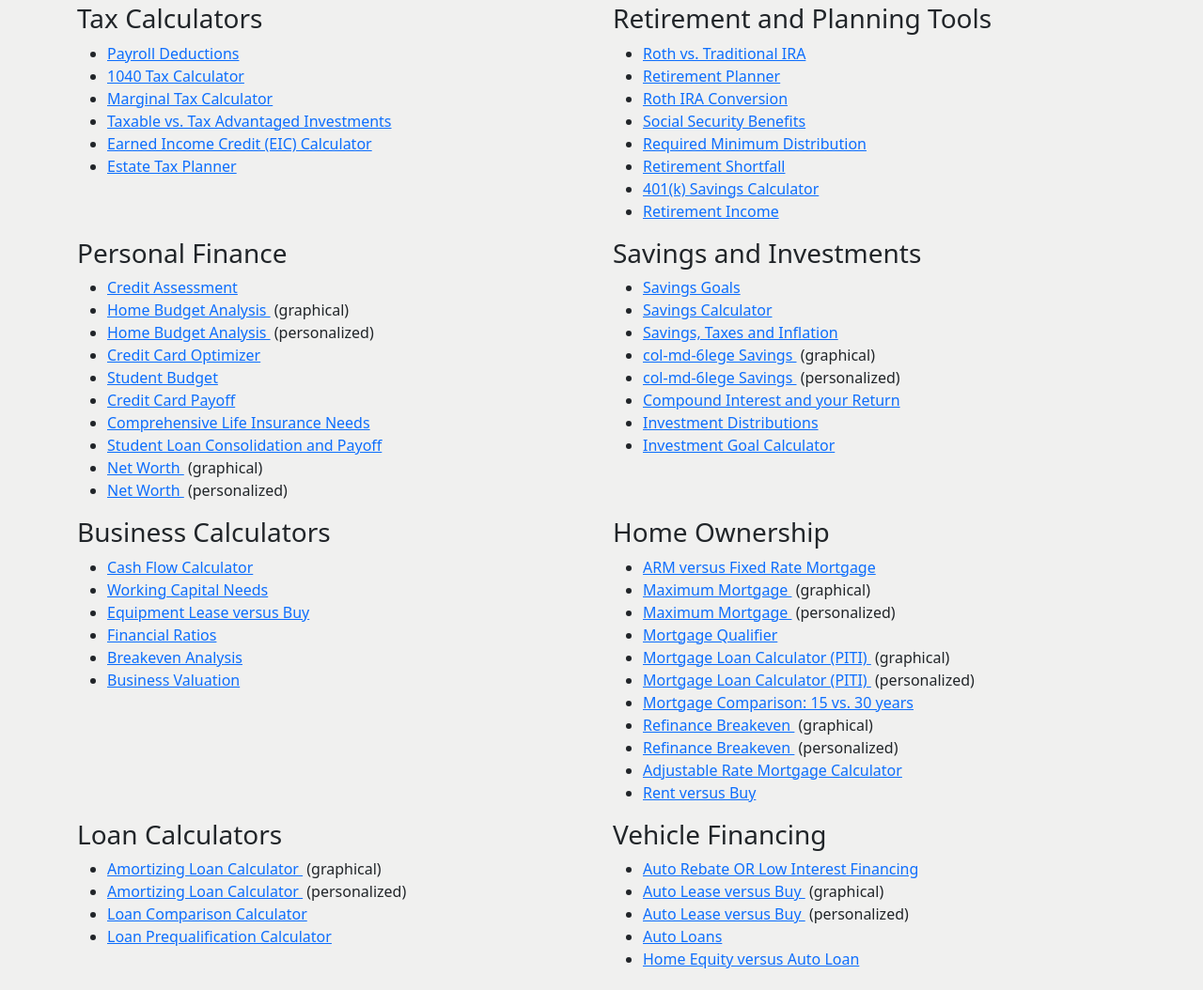
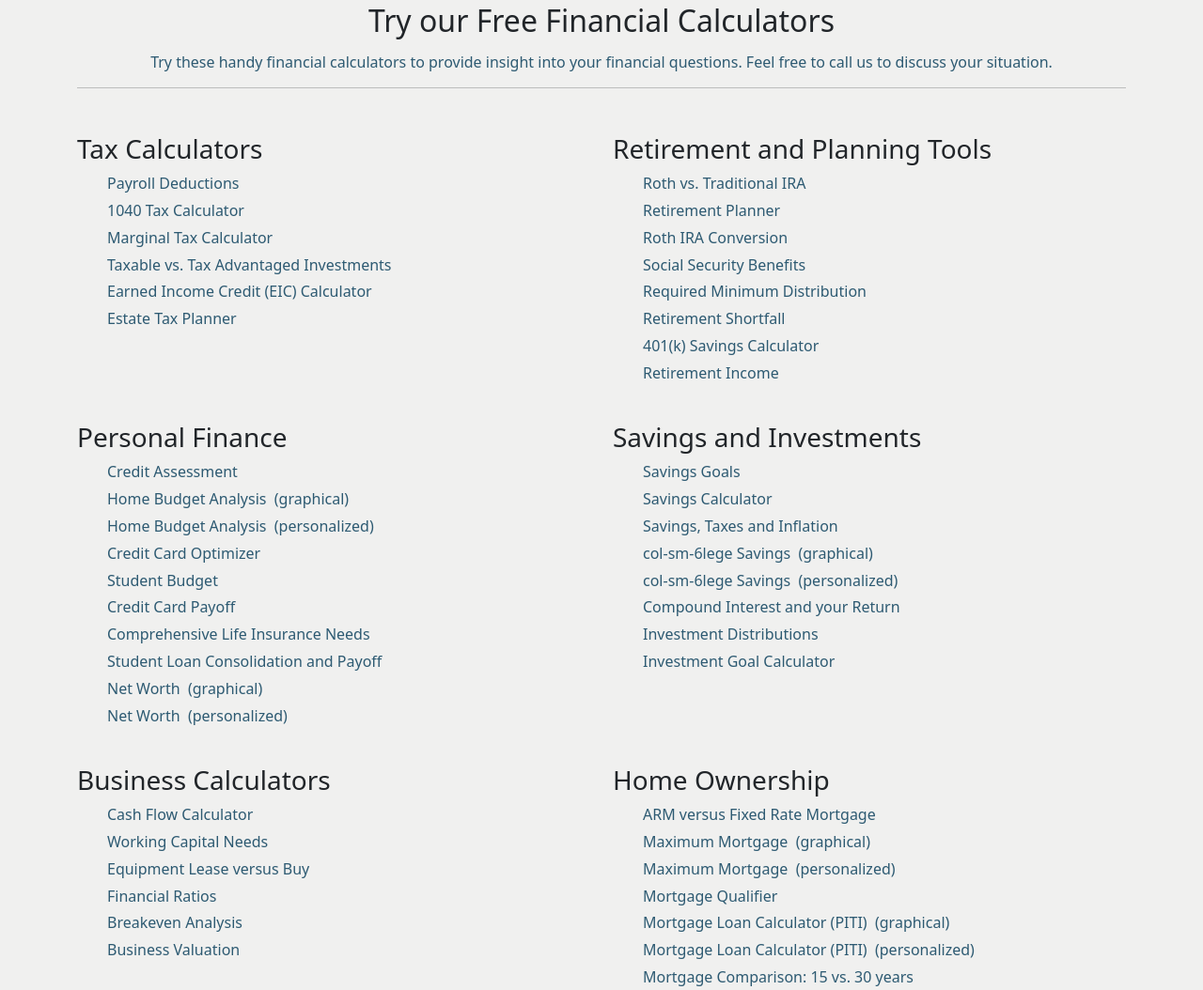
Before and after one commit to eld120/actq, an Eleventy site: page src/pages/calculators.njk in a window 1280 px wide. Shown: the part 181-1235 px from the top of the page at 94% size. Built offline with nearby package versions, Linux system fonts and the light colour scheme; Eleventy itself is replaced by a stand-in of ours; files that its build step writes are made by us from their sources.

Commit message:
updated style and header

```diff
--- a/src/pages/calculators.njk
+++ b/src/pages/calculators.njk
@@ -4,9 +4,17 @@ layout: page.njk
 permalink: /calculators/
 ---
 
+<div class="calculators">
     <div class="container-md">
-  <div class="row">
-    <div class="col-md-6 mx-auto">
+        <h2 class="text-center mb-3">Try our Free Financial Calculators</h2>
+        <h6 class="text-center">Try these handy financial calculators to provide insight into your financial questions. Feel free to call us to discuss your situation.</h6>
+        <hr class="mb-5">
+    </div>
+
+
+    <div class="container-md">
+      <div class="row mb-4">
+        <div class="col-sm-6 mx-auto">
           <h3>Tax Calculators</h3>
           <ul>
             <li>
@@ -54,7 +62,7 @@ permalink: /calculators/
           </ul>
         </div>
 
-    <div class="col-md-6">
+        <div class="col-sm-6">
           <h3>Retirement and Planning Tools</h3>
           <ul>
             <li>
@@ -117,8 +125,8 @@ permalink: /calculators/
         </div>
       </div>
 
-  <div class="row">
-    <div class="col-md-6">
+      <div class="row mb-4">
+        <div class="col-sm-6">
           <h3>Personal Finance</h3>
           <ul>
             <li>
@@ -198,7 +206,7 @@ permalink: /calculators/
           </ul>
         </div>
 
-    <div class="col-md-6">
+        <div class="col-sm-6">
           <h3>Savings and Investments</h3>
           <ul>
             <li>
@@ -224,17 +232,17 @@ permalink: /calculators/
             </li>
             <li>
               <a
-            href="https://www.finansw.com/member/accounteque-services-inc/calculators/2023/col-md-6legeSavings.html"
+                href="https://www.finansw.com/member/accounteque-services-inc/calculators/2023/col-sm-6legeSavings.html"
               >
-            col-md-6lege Savings
+                col-sm-6lege Savings
               </a>
               <span>&nbsp;(graphical)</span>
             </li>
             <li>
               <a
-            href="https://www.finansw.com/member/accounteque-services-inc/financial-tools?template=col-md-6lege.need"
+                href="https://www.finansw.com/member/accounteque-services-inc/financial-tools?template=col-sm-6lege.need"
               >
-            col-md-6lege Savings
+                col-sm-6lege Savings
               </a>
               <span>&nbsp;(personalized)</span>
             </li>
@@ -263,8 +271,8 @@ permalink: /calculators/
         </div>
       </div>
 
-  <div class="row">
-    <div class="col-md-6">
+      <div class="row mb-4">
+        <div class="col-sm-6">
           <h3>Business Calculators</h3>
           <ul>
             <li>
@@ -311,7 +319,7 @@ permalink: /calculators/
             </li>
           </ul>
         </div>
-    <div class="col-md-6">
+        <div class="col-sm-6">
           <h3>Home Ownership</h3>
           <ul>
             <li>
@@ -401,8 +409,8 @@ permalink: /calculators/
         </div>
       </div>
 
-  <div class="row">
-    <div class="col-md-6">
+      <div class="row mb-4">
+        <div class="col-sm-6">
           <h3>Loan Calculators</h3>
           <ul>
             <li>
@@ -438,7 +446,7 @@ permalink: /calculators/
           </ul>
         </div>
 
-    <div class="col-md-6">
+        <div class="col-sm-6">
           <h3>Vehicle Financing</h3>
           <ul>
             <li>
@@ -482,3 +490,4 @@ permalink: /calculators/
         </div>
       </div>
     </div>
+</div>
--- a/src/static/css/styles.sass
+++ b/src/static/css/styles.sass
@@ -177,6 +177,20 @@ header
             .hd-style
                 color: $accent-color
 
+    // Calculators Page
+    .calculators
+        h6
+            color: $accent-color
+        ul
+            list-style-type: none
+
+            li
+                margin-bottom: .3em
+        a
+            color: $accent-color
+            text-decoration: none
+        span
+            color: $accent-color
     // .services-content::before
     //     content: ''
     //     position: sticky
```
Also changed, not shown: src/static/css/styles.css. Lines whose indentation alone changed are shown as unchanged.
